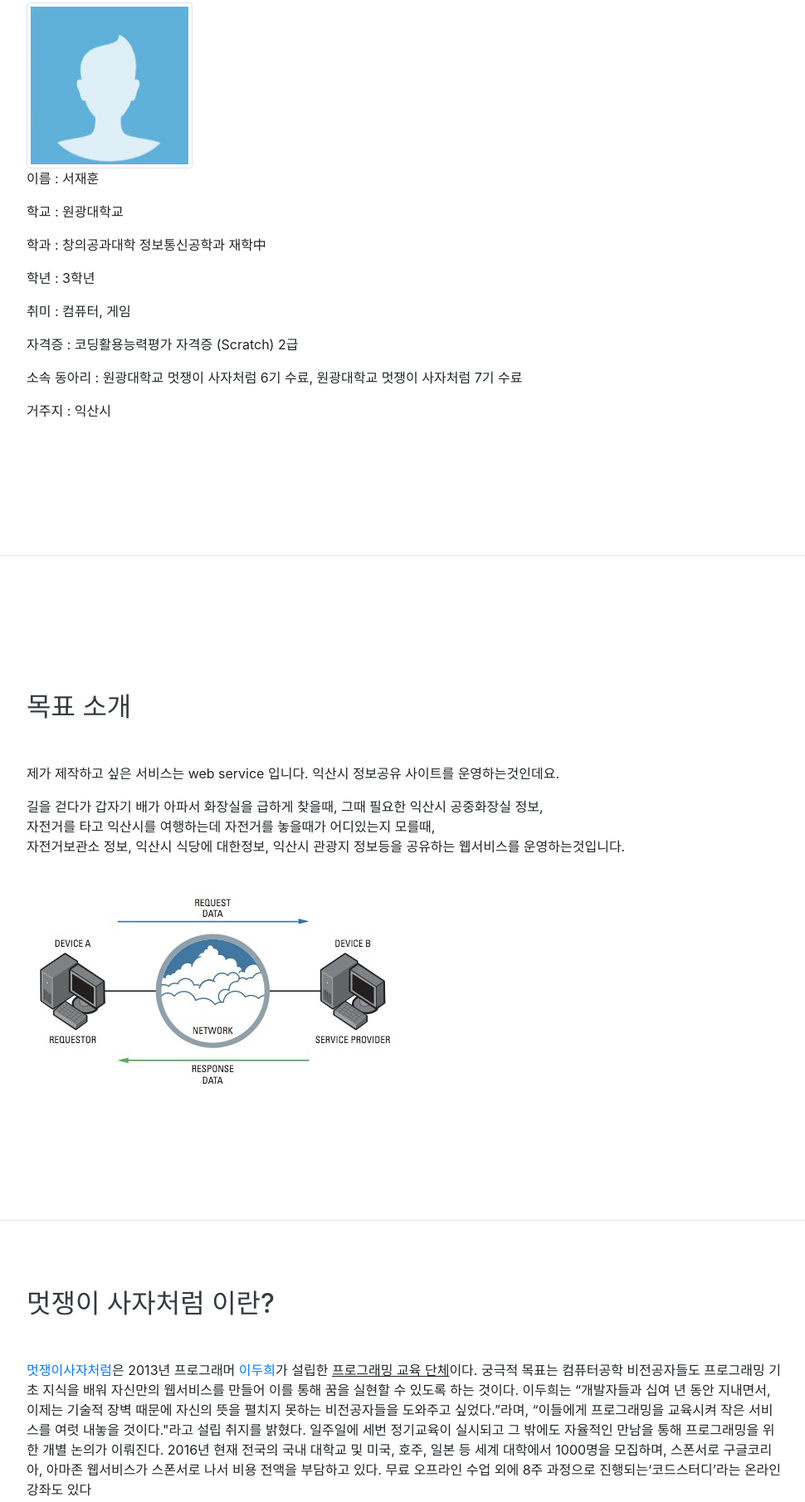
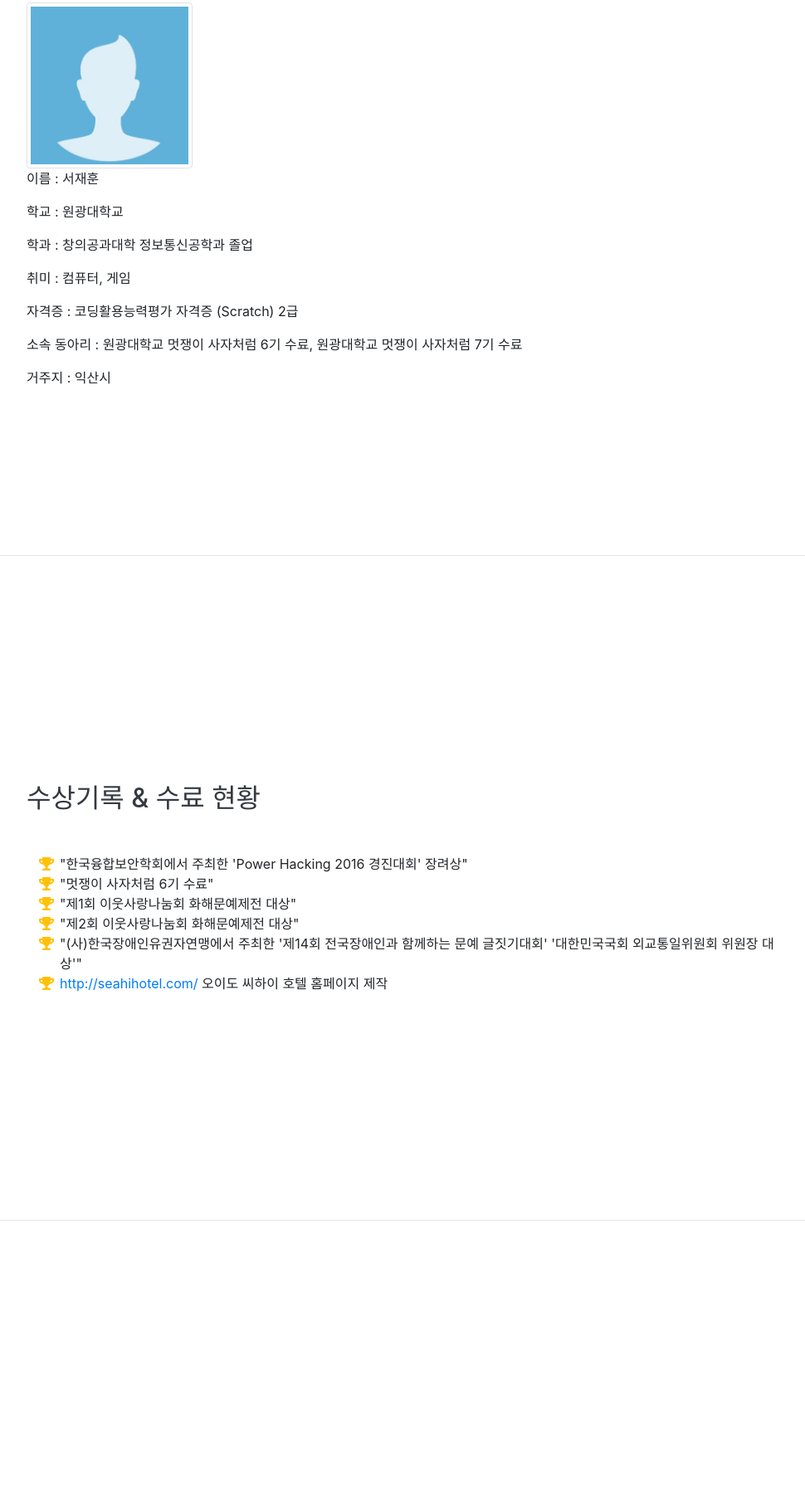
Before and after one commit to seojaehoon2563/seojaehoon2563.github.io, a website with bundled scripts: page index.html in a window 1280 px wide. Shown: the part 932-2742 px from the top of the page at 83% size, without its empty margins (288-1258 px from the left). Built offline with nearby package versions, Linux system fonts and the light colour scheme; a web font is replaced by a local one.

Commit message:
Update index.html

```diff
--- a/index.html
+++ b/index.html
@@ -97,8 +97,7 @@
         <img width=200px, height=100px src="/img/kakao_11.jpg" alt="profile" class="img-thumbnail">
         <p>이름 : 서재훈</p>
         <p>학교 : 원광대학교</p>
-        <p>학과 : 창의공과대학 정보통신공학과 재학中</p>
-        <p>학년 : 3학년</p>
+        <p>학과 : 창의공과대학 정보통신공학과 졸업</p>
         <p>취미 : 컴퓨터, 게임</p>
         <p>자격증 : 코딩활용능력평가 자격증 (Scratch) 2급 </p>
         <p>소속 동아리 : 원광대학교 멋쟁이 사자처럼 6기 수료, 원광대학교 멋쟁이 사자처럼 7기 수료</p>
@@ -106,27 +105,10 @@
      </div>
     </section>
 
-    <hr class="m-0">
-
-    <section class="resume-section p-3 p-lg-5 d-flex align-items-center" id="education">
-      <div class="w-100">
-        <h2 class="mb-5">목표 소개</h2>
-         <p>제가 제작하고 싶은 서비스는 web service 입니다. 익산시 정보공유 사이트를 운영하는것인데요.</p>
-         <p>길을 걷다가 갑자기 배가 아파서 화장실을 급하게 찾을때, 그때 필요한 익산시 공중화장실 정보,<br> 자전거를 타고 익산시를 여행하는데 자전거를 놓을때가 어디있는지 모를때,<br> 자전거보관소 정보, 익산시 식당에 대한정보, 익산시 관광지 정보등을 공유하는 웹서비스를 운영하는것입니다.</p>
-         <br><img src="/img/266F973A561F522F0B.png" alt="likelion" style="max-width: 100%; height: auto;" >
-       </div>
-    </section>
 
 
-    <hr class="m-0">
 
-    <section class="resume-section p-3 p-lg-5 d-flex align-items-center" id="skills">
-      <div class="w-100">
-        <h2 class="mb-5">멋쟁이 사자처럼 이란?</h2>
-        <p><a href="https://likelion.net/">멋쟁이사자처럼</a>은 2013년 프로그래머 <a href="https://ko.wikipedia.org/wiki/%EC%9D%B4%EB%91%90%ED%9D%AC">이두희</a>가 설립한 <ins >프로그래밍 교육 단체</ins>이다. 궁극적 목표는 컴퓨터공학 비전공자들도 프로그래밍 기초 지식을 배워 자신만의 웹서비스를 만들어 이를 통해 꿈을 실현할 수 있도록 하는 것이다. 이두희는 “개발자들과 십여 년 동안 지내면서, 이제는 기술적 장벽 때문에 자신의 뜻을 펼치지 못하는 비전공자들을 도와주고 싶었다.”라며, “이들에게 프로그래밍을 교육시켜 작은 서비스를 여럿 내놓을 것이다."라고 설립 취지를 밝혔다. 일주일에 세번 정기교육이 실시되고 그 밖에도 자율적인 만남을 통해 프로그래밍을 위한 개별 논의가 이뤄진다. 2016년 현재 전국의 국내 대학교 및 미국, 호주, 일본 등 세계 대학에서 1000명을 모집하며, 스폰서로 구글코리아, 아마존 웹서비스가 스폰서로 나서 비용 전액을 부담하고 있다. 무료 오프라인 수업 외에 8주 과정으로 진행되는‘코드스터디’라는 온라인 강좌도 있다 </p>
-        <br><img src="/img/basiclogo_K_V.png" alt="likelion" style="max-width: 100%; height: auto;" >
-      </div>
-    </section>
+
 
     <hr class="m-0">
 
```
